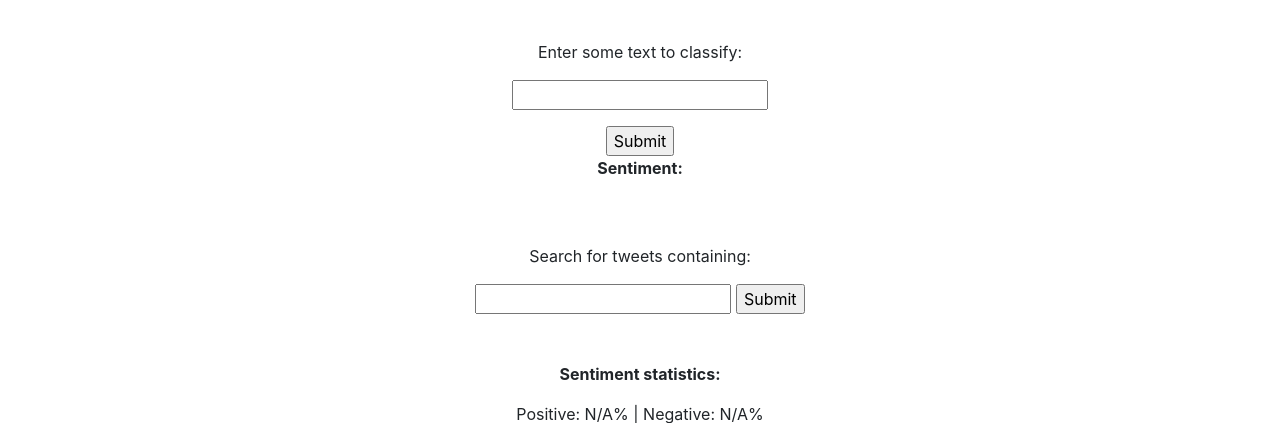
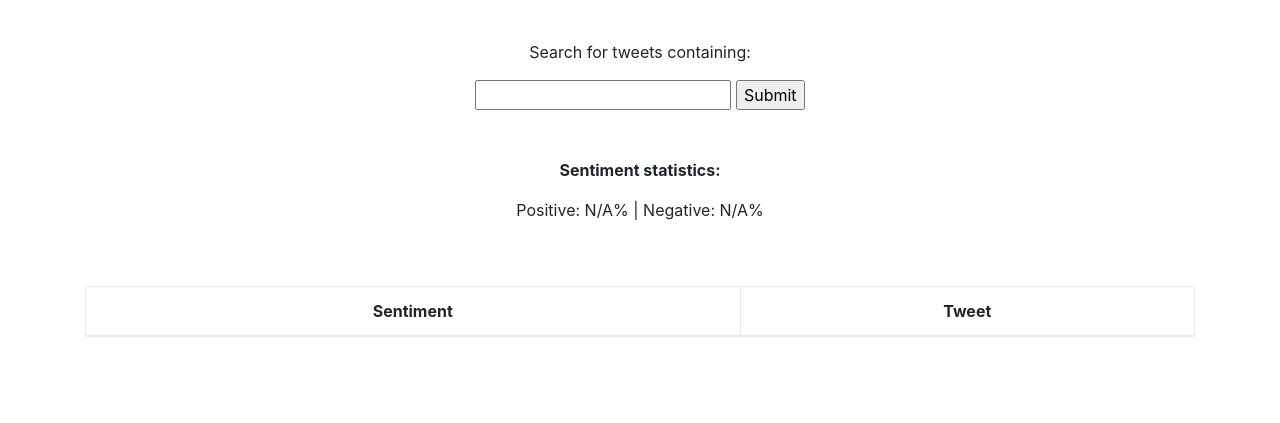
Before and after one commit to CarltonTB/TweetSentiment, a Django app: page / in a window 1280 px wide. Shown: the part 56-479 px from the top of the page. Run offline with Django 3.2, Linux system fonts and the light colour scheme; some libraries are stand-ins or nearby versions.

Commit message:
Removed free text field

```diff
--- a/TweetSentiment/tweets/forms.py
+++ b/TweetSentiment/tweets/forms.py
@@ -3,5 +3,5 @@ from django import forms
 class SearchForm(forms.Form):
     query = forms.CharField(label ='Search for tweets containing:', max_length=70)
 
-class ClassifyForm(forms.Form):
-    text = forms.CharField(label = 'Enter some text to classify:',max_length=140)
+# class ClassifyForm(forms.Form):
+#     text = forms.CharField(label = 'Enter some text to classify:',max_length=140)
--- a/TweetSentiment/tweets/templates/tweets/index.html
+++ b/TweetSentiment/tweets/templates/tweets/index.html
@@ -53,7 +53,7 @@
       <div class="container">
         <div class="row">
           <div class="col-lg-12 mx-auto" style="text-align:center;">
-
+          <!--
            <form action="/" method="POST" id="classify">
             {% csrf_token %}
                 <p>Enter some text to classify:</p>
@@ -61,7 +61,7 @@
             <input type="submit" value="Submit" />
         	</form>
         	<p><strong>Sentiment: </strong>{{ textClassification }}</p>
-            <br></br>
+            <br></br>-->
             <form action="/" method="POST" id="search">
             {% csrf_token %}
                 <p>Search for tweets containing:</p>{{ searchForm.query }}
--- a/TweetSentiment/tweets/views.py
+++ b/TweetSentiment/tweets/views.py
@@ -2,14 +2,14 @@ from django.shortcuts import render
 from .forms import SearchForm
 import tweetSearch as tweetSearch
 import tweetClassify as tweetClassify
-from .forms import ClassifyForm
+# from .forms import ClassifyForm
 
 
 
 # Create your views here.
 
 def index(request):
-    form2=ClassifyForm()
+#     form2=ClassifyForm()
     form = SearchForm()
     tweets = []
     tweetSentimentPairs = []
@@ -21,7 +21,7 @@ def index(request):
     textClassification = ""
     if request.method == 'POST':
         form = SearchForm(request.POST)
-        form2 = ClassifyForm(request.POST)
+#         form2 = ClassifyForm(request.POST)
         if form.is_valid():
             if len(str(form.cleaned_data)) > 0:
                 searchTerm = str(form.cleaned_data['query'])
@@ -33,8 +33,9 @@ def index(request):
                 percent_pos = sentimentStats[1]
                 loadResults = True
 
-        if form2.is_valid():
-            textClassification = tweetClassify.classifySentiment(form2.cleaned_data['text'])
-            text = form2.cleaned_data['text']
+#         if form2.is_valid():
+#             textClassification = tweetClassify.classifySentiment(form2.cleaned_data['text'])
+#             text = form2.cleaned_data['text']
+#'classifyForm': form2, 'text': text, 'textClassification':textClassification,
 
-    return render(request,'tweets/index.html',{'classifyForm': form2, 'text': text, 'textClassification':textClassification, 'searchForm':form,' tweets':tweets, 'pairs':tweetSentimentPairs, 'percent_neg':percent_neg,'percent_pos':percent_pos, 'loadResults':loadResults})
+    return render(request,'tweets/index.html',{'searchForm':form,' tweets':tweets, 'pairs':tweetSentimentPairs, 'percent_neg':percent_neg,'percent_pos':percent_pos, 'loadResults':loadResults})
```
